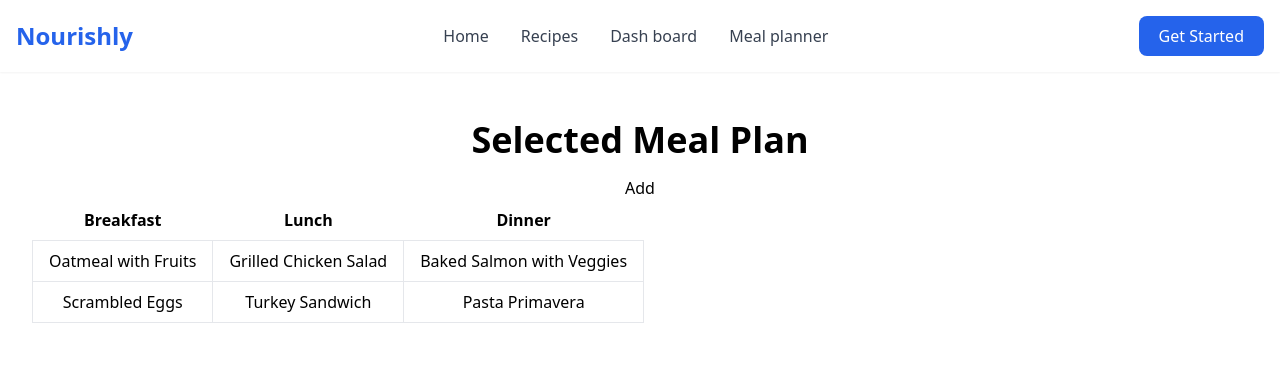
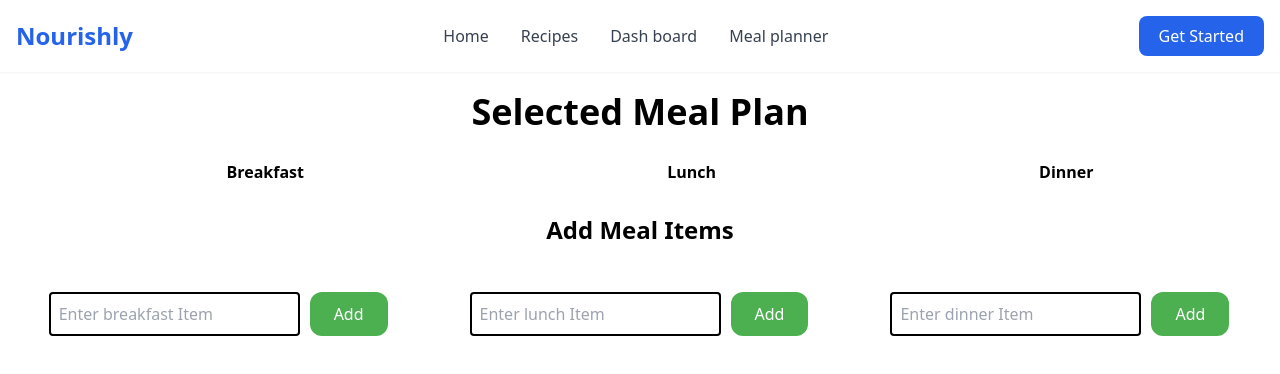
Before and after one commit to cs041-mealplanner/CS041-meal-planning-app, a React (Vite) app in the folder client/: page /mealplanner in a window 1280 px wide. Shown: the top 374 px of the page. Built offline with nearby package versions, Linux system fonts and the light colour scheme.

Commit message:
Ability to add items to meal plan

```diff
--- a/client/src/pages/MealPlanner.jsx
+++ b/client/src/pages/MealPlanner.jsx
@@ -1,27 +1,27 @@
+import { useState } from 'react';
 import '../styles/MealPlanner.css';
 
 export default function MealPlanner() {
 
     const date = new Date();
 
-    const breakfast = ["Oatmeal with Fruits", "Scrambled Eggs", "Yogurt Parfait", "Pancakes", "Smoothie Bowl"];
-    const lunch = ["Grilled Chicken Salad", "Turkey Sandwich", "Veggie Wrap", "Quinoa Bowl", "Sushi"];
-    const dinner = ["Baked Salmon with Veggies", "Pasta Primavera", "Stir-fried Tofu", "Beef Tacos", "Chicken Curry"];
+    const [breakfastPlan, setBreakfastPlan] = useState([]);
+    const [lunchPlan, setLunchPlan] = useState([]);
+    const [dinnerPlan, setDinnerPlan] = useState([]);
 
-    class MealPlan {
-        constructor(breakfast, lunch, dinner) {
-            this.breakfast = breakfast;
-            this.lunch = lunch;
-            this.dinner = dinner;
-        }
-    }
+    const [breakfastItem, setBreakfastItem] = useState("");
+    const [lunchItem, setLunchItem] = useState("");
+    const [dinnerItem, setDinnerItem] = useState("");
+
 
     return (
-        <div className="px-8 py-12">
-            <section className="text-center">
+        <div className='mealplanner-page-container'>
+            <div className='header-container'>
                 <h1 className="text-4xl font-bold mb-4">Selected Meal Plan</h1>
-                <button>Add</button>
-                <table>
+            </div>
+
+            <div className="table-container">
+                <table className='mealplan-table'>
                     <thead>
                         <tr>
                             <th className="px-4 py-2">Breakfast</th>
@@ -30,19 +30,50 @@ export default function MealPlanner() {
                         </tr>
                     </thead>
                     <tbody>
-                        <tr>
-                            <td className="border px-4 py-2" >Oatmeal with Fruits</td>
-                            <td className="border px-4 py-2">Grilled Chicken Salad</td>
-                            <td className="border px-4 py-2">Baked Salmon with Veggies</td>
-                        </tr>
-                        <tr>
-                            <td className="border px-4 py-2">Scrambled Eggs</td>
-                            <td className="border px-4 py-2">Turkey Sandwich</td>
-                            <td className="border px-4 py-2">Pasta Primavera</td>
-                        </tr>
+                        {Array.from({ length: Math.max(breakfastPlan.length, lunchPlan.length, dinnerPlan.length) }).map((_, index) => (
+                            <tr key={index}>
+                                <td className="border px-4 py-2">{breakfastPlan[index] || ""}</td>
+                                <td className="border px-4 py-2">{lunchPlan[index] || ""}</td>
+                                <td className="border px-4 py-2">{dinnerPlan[index] || ""}</td>
+                            </tr>
+                        ))}
                     </tbody>
                 </table>
-            </section>
-        </div>
+
+            </div>
+
+            <div className='meal-item-inputs-container'>
+                <h3 className='add-items-header'>Add Meal Items</h3>
+
+                <div className="input-container">
+                    <input type="text" placeholder="Enter breakfast Item" className="meal-item-input" value={breakfastItem} onChange={(e) => setBreakfastItem(e.target.value)} />
+                    <button className="add-button" onClick={() => {
+                        if (breakfastItem.trim() === "") return;
+                        setBreakfastPlan([...breakfastPlan, breakfastItem]);
+                        setBreakfastItem("");
+                    }}>Add</button>
+                </div>
+
+                <div className="input-container">
+                    <input type="text" placeholder="Enter lunch Item" className="meal-item-input" value={lunchItem} onChange={(e) => setLunchItem(e.target.value)} />
+                    <button className="add-button" onClick={() => {
+                        if (lunchItem.trim() === "") return;
+                        setLunchPlan([...lunchPlan, lunchItem]);
+                        setLunchItem("");
+                    }}>Add</button>
+                </div>
+
+                <div className="input-container">
+                    <input type="text" placeholder="Enter dinner Item" className="meal-item-input" value={dinnerItem} onChange={(e) => setDinnerItem(e.target.value)} />
+                    <button className="add-button" onClick={() => {
+                        if (dinnerItem.trim() === "") return;
+                        setDinnerPlan([...dinnerPlan, dinnerItem]);
+                        setDinnerItem("");
+                    }}>Add</button>
+                </div>
+
+            </div>
+
+        </div >
     );
 }
--- a/client/src/styles/MealPlanner.css
+++ b/client/src/styles/MealPlanner.css
@@ -1,4 +1,45 @@
-button {
+/*==========================================*/
+/* style sheet for MealPlanner page */
+/*==========================================*/
+
+
+/* used to see div borders for debugging */
+/* div {
+    border: #000000 2px solid;
+} */
+
+.header-container {
+    text-align: center;
+    margin-top: 20px;
+    margin-bottom: 20px;
+}
+
+.table-container {
+    overflow-x: auto;
+    display: flex;
+    margin: 20px;
+}
+
+.meal-item-inputs-container {
+    text-align: center;
+    margin-top: 20px;
+}
+
+.input-container {
+    margin-bottom: 10px;
+    display: inline-block;
+    margin: 40px;
+}
+
+.add-items-header {
+    text-align: center;
+    margin-top: 10px;
+    font-size: 24px;
+    font-weight: bold;
+}
+
+
+.add-button {
     background-color: #4CAF50;
     /* Green */
     border: none;
@@ -12,3 +53,22 @@ button {
     cursor: pointer;
     border-radius: 12px;
 }
+
+.add-button:hover {
+    background-color: #4645a0;
+}
+
+.meal-item-input {
+    padding: 8px;
+    font-size: 16px;
+    border: 2px solid #000000;
+    border-radius: 4px;
+    margin-right: 8px;
+}
+
+
+
+.mealplan-table {
+    width: 100%;
+    border-collapse: collapse;
+}
```
Also changed, not shown: 1 other file (tests, documents, lock files or other folders).
